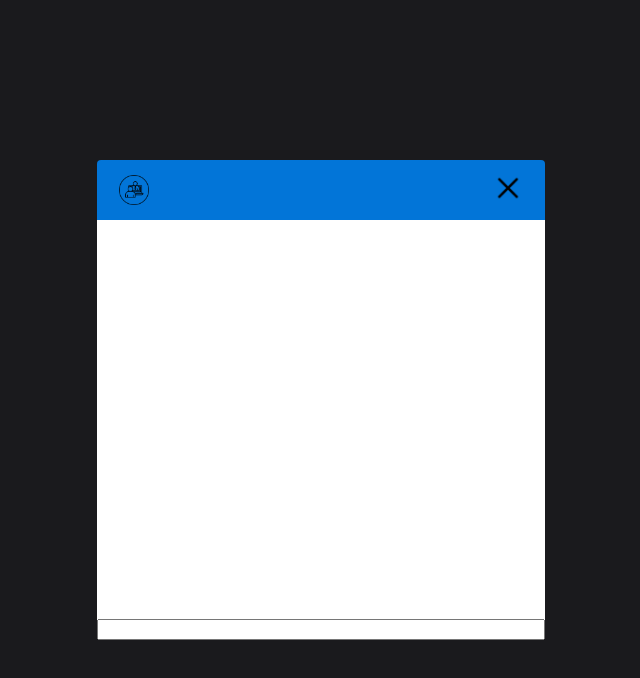
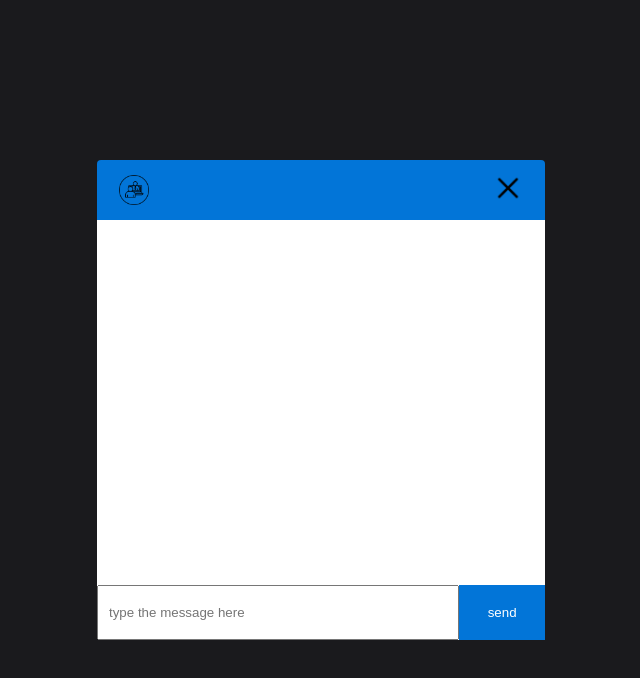
Before and after one commit to parthkamal/chat-app, a React (Create React App) app in the folder client/: page /chat in a window 1280 px wide. Shown: the top 678 px of the page, without its empty margins (319-959 px from the left). Built offline with nearby package versions, Linux system fonts and the light colour scheme; no server answers.

Commit message:
added the input and styled it

```diff
--- a/client/src/components/Chat.jsx
+++ b/client/src/components/Chat.jsx
@@ -5,6 +5,7 @@ import io from 'socket.io-client';
 //css
 import '../style/Chat.css';
 import InfoBar from './InfoBar';
+import Input from './Input';
 
 
 
@@ -56,11 +57,7 @@ const Chat = () => {
         <div className='outer-container'>
             <div className='container'>
             <InfoBar room={room}/>
-                <input
-                    value={message}
-                    onChange={(event) => setMessage(event.target.value)}
-                    onKeyDown={(event) => (event.key === 'Enter') ? sendMessage(event) : null}
-                />
+                <Input message={message} setMessage={setMessage} sendMessage={sendMessage}/>
             </div>
 
         </div>
--- /dev/null
+++ b/client/src/components/Input.jsx
@@ -0,0 +1,19 @@
+import React from 'react';
+
+import '../style/Input.css';
+
+const Input = ({ message, setMessage, sendMessage }) => {
+    return (
+        <form className='form-container'>
+            <input className='send-input'
+                placeholder='type the message here'
+                value={message}
+                onChange={(event) => setMessage(event.target.value)}
+                onKeyDown={(event) => (event.key === 'Enter') ? sendMessage(event) : null}
+            />
+            <button className='send-button'>send</button>
+        </form>
+    );
+}
+
+export default Input;
--- /dev/null
+++ b/client/src/style/Input.css
@@ -0,0 +1,17 @@
+.form-container {
+    display: flex;
+    justify-content: space-around;
+}
+
+.send-input {
+    width: 80%;
+    padding: 10px;
+}
+
+.send-button {
+    padding: 20px 10px;
+    border: none;
+    width: 20%;
+    color: white;
+    background: #0275D8;
+}
--- a/client/src/style/Join.css
+++ b/client/src/style/Join.css
@@ -16,6 +16,7 @@
     background-color: darkgray;
     color: white;
 }
+
 .join-inner-container div {
     margin-top: 20px;
 }
@@ -30,7 +31,7 @@
     margin-top: 20px;
     background-color: #0275D8;
     padding: 5px 20px;
-    border: 1px solid #0275D8 ;
+    border: 1px solid #0275D8;
     border-radius: 10px;
     color: white;
 
@@ -39,7 +40,7 @@
 
 /* media queries */
 
-@media only screen and (max-width: 620px){
+@media only screen and (max-width: 620px) {
     .join-inner-container {
         width: 80%;
         height: 80%;
```
